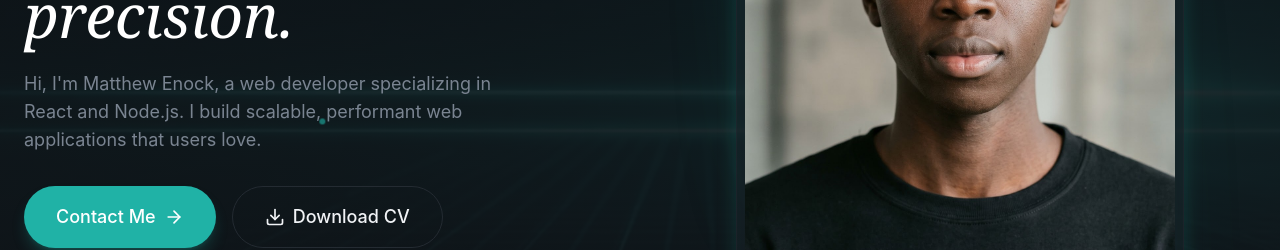
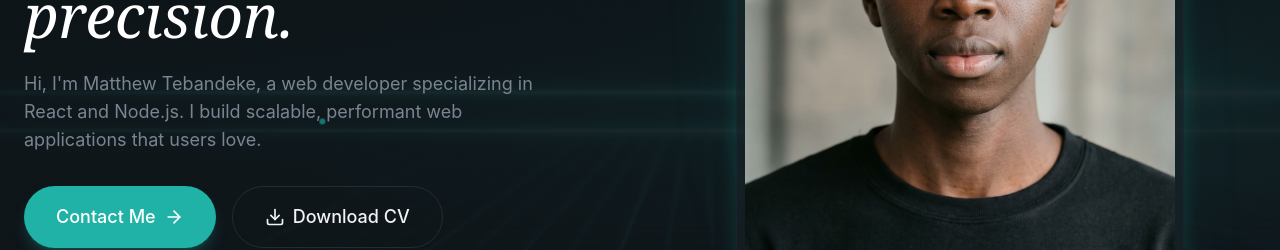
Before and after one commit to matthew719/my-portfolio, a React (Vite) app: page / in a window 1280 px wide. Shown: the part 370-620 px from the top of the page. Built offline with nearby package versions, Linux system fonts and the light colour scheme.

Commit message:
description update

```diff
--- a/src/sections/Hero.jsx
+++ b/src/sections/Hero.jsx
@@ -68,7 +68,7 @@ export const Hero = () => {
                             <p
                                 className="text-lg text-muted-foreground max-w-lg animate-fade-in animation-delay-200"
                                 >
-                                Hi, I'm Matthew Enock, a web developer specializing in
+                                Hi, I'm Matthew Tebandeke, a web developer specializing in
                                 React and Node.js. I build scalable, performant web
                                 applications that users love.
                             </p>
```
